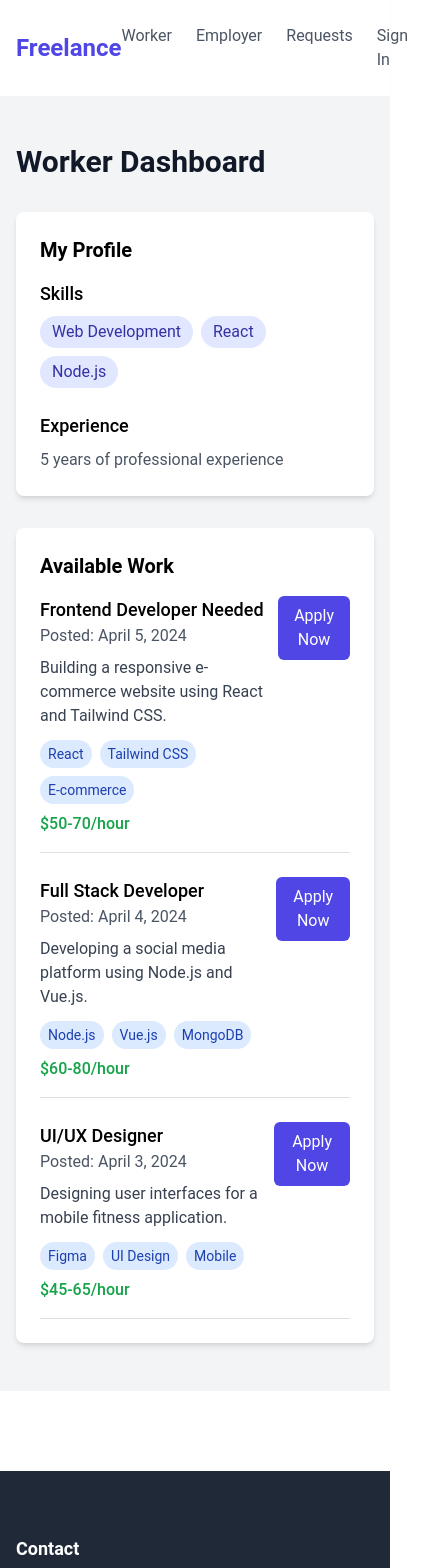
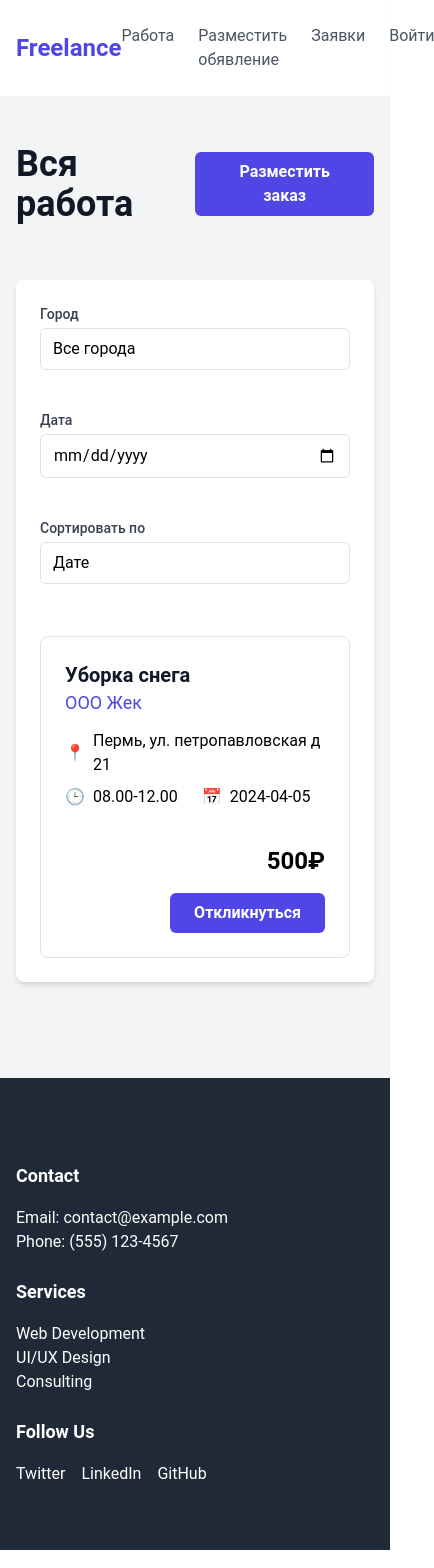
Before and after one commit to SaveliyShutov/freelance, a Nuxt app: page /worker in a window 390 px wide. Shown: the top 1568 px of the page, 434 px wide, since content can reach past the window. Built offline with nearby package versions, Linux system fonts and the light colour scheme.

Commit message:
add vuetify and create worker page

```diff
--- a/layouts/default.vue
+++ b/layouts/default.vue
@@ -5,20 +5,21 @@
       <nav class="h-16 flex items-center justify-between">
         <NuxtLink to="/" class="text-2xl font-bold text-indigo-600">Freelance</NuxtLink>
         <div class="flex gap-6">
-          <NuxtLink to="/worker" class="text-gray-600 hover:text-gray-900">Worker</NuxtLink>
-          <NuxtLink to="/employer" class="text-gray-600 hover:text-gray-900">Employer</NuxtLink>
-          <NuxtLink to="/requests" class="text-gray-600 hover:text-gray-900">Requests</NuxtLink>
-          <NuxtLink to="/sign" class="text-gray-600 hover:text-gray-900">Sign In</NuxtLink>
+          <NuxtLink to="/worker" class="text-gray-600 hover:text-gray-900">Работа</NuxtLink>
+          <NuxtLink to="/employer" class="text-gray-600 hover:text-gray-900">Разместить обявление</NuxtLink>
+          <NuxtLink to="/requests" class="text-gray-600 hover:text-gray-900">Заявки</NuxtLink>
+          <NuxtLink to="/sign" class="text-gray-600 hover:text-gray-900">Войти</NuxtLink>
         </div>
       </nav>
     </v-container>
   </header>
-  <div class="min-h-screen bg-gray-100">
+
+  <div class="bg-gray-100 pb-20">
     <slot />
   </div>
 
   <!-- Footer -->
-  <footer class="bg-gray-800 text-white mt-20">
+  <footer class="bg-gray-800 text-white pt-5">
     <v-container>
       <v-row class="py-12">
         <v-col cols="12" md="4">
--- a/pages/employer.vue
+++ b/pages/employer.vue
@@ -1,9 +1,15 @@
 <template>
-  <div class="max-w-7xl mx-auto px-4 sm:px-6 lg:px-8 py-12">
+  <v-container class="py-12">
+    <v-row>
+      <v-col cols="12">
         <h1 class="text-3xl font-bold text-gray-900 mb-8">Employer Dashboard</h1>
+      </v-col>
+    </v-row>
 
     <!-- Active Projects -->
-    <div class="bg-white p-6 rounded-lg shadow-md mb-8">
+    <v-row class="mb-8">
+      <v-col cols="12">
+        <div class="bg-white p-6 rounded-lg shadow-md">
           <h2 class="text-xl font-semibold mb-4">Active Projects</h2>
           <div class="space-y-6">
             <div class="border-b pb-4">
@@ -24,8 +30,12 @@
             </div>
           </div>
         </div>
+      </v-col>
+    </v-row>
 
     <!-- Post New Job -->
+    <v-row>
+      <v-col cols="12">
         <div class="bg-white p-6 rounded-lg shadow-md">
           <h2 class="text-xl font-semibold mb-4">Post a New Job</h2>
           <form class="space-y-4">
@@ -42,5 +52,7 @@
             </button>
           </form>
         </div>
-  </div>
+      </v-col>
+    </v-row>
+  </v-container>
 </template>
--- a/pages/worker.vue
+++ b/pages/worker.vue
@@ -1,87 +1,125 @@
+<script setup>
+const filters = ref({
+  town: '',
+  date: ''
+})
+
+const sortBy = ref('date')
+
+// Available towns
+const towns = ['Пермь']
+
+// Sample job data
+const jobs = ref([
+  {
+    id: 1,
+    title: 'Уборка снега',
+    organization: 'ООО Жек',
+    postedDate: '2024-04-05',
+    postedTime: '09:30 AM',
+    workingHours: '08.00-12.00',
+    duration: '6 часов',
+    town: 'Пермь, ул. петропавловская д 21',
+    description: '',
+    salaryRange: '500'
+  }
+])
+</script>
+
 <template>
-  <div class="max-w-7xl mx-auto px-4 sm:px-6 lg:px-8 py-12">
-    <h1 class="text-3xl font-bold text-gray-900 mb-8">Worker Dashboard</h1>
+  <v-container>
+    <v-row>
+      <v-col cols="12" class="flex flex-row align-center justify-between">
+        <h1 class="text-4xl font-bold text-gray-900 my-8">Вся работа</h1>
+        <button class="bg-indigo-600 text-white px-6 py-2 rounded-md hover:bg-indigo-700 transition-colors font-bold">
+          Разместить заказ
+        </button>
+      </v-col>
+    </v-row>
 
-    <!-- Profile Section -->
-    <div class="bg-white p-6 rounded-lg shadow-md mb-8">
-      <h2 class="text-xl font-semibold mb-4">My Profile</h2>
-      <div class="grid grid-cols-1 md:grid-cols-2 gap-6">
-        <div>
-          <h3 class="text-lg font-medium mb-2">Skills</h3>
-          <div class="flex flex-wrap gap-2">
-            <span class="px-3 py-1 bg-indigo-100 text-indigo-800 rounded-full">Web Development</span>
-            <span class="px-3 py-1 bg-indigo-100 text-indigo-800 rounded-full">React</span>
-            <span class="px-3 py-1 bg-indigo-100 text-indigo-800 rounded-full">Node.js</span>
+    <v-row>
+      <v-col cols="12">
+        <div class="bg-white p-6 rounded-lg shadow-md">
+          <!-- Filters and Sorting -->
+          <v-row class="mb-6">
+            <v-col cols="12" md="4">
+              <div class="mb-4">
+                <label class="block text-sm font-medium text-gray-700 mb-1">Город</label>
+                <select v-model="filters.town"
+                  class="w-full px-3 py-2 border border-gray-300 rounded-md focus:ring-indigo-500 focus:border-indigo-500">
+                  <option value="">Все города</option>
+                  <option v-for="town in towns" :key="town" :value="town">{{ town }}</option>
+                </select>
+              </div>
+            </v-col>
+            <v-col cols="12" md="4">
+              <div class="mb-4">
+                <label class="block text-sm font-medium text-gray-700 mb-1">Дата</label>
+                <input type="date" v-model="filters.date"
+                  class="w-full px-3 py-2 border border-gray-300 rounded-md focus:ring-indigo-500 focus:border-indigo-500" />
+              </div>
+            </v-col>
+            <v-col cols="12" md="4">
+              <div class="mb-4">
+                <label class="block text-sm font-medium text-gray-700 mb-1">Сортировать по</label>
+                <select v-model="sortBy"
+                  class="w-full px-3 py-2 border border-gray-300 rounded-md focus:ring-indigo-500 focus:border-indigo-500">
+                  <option value="date">Дате</option>
+                  <option value="price-asc">Цене (по возрастанию)</option>
+                  <option value="price-desc">цене (по убыванию)</option>
+                </select>
+              </div>
+            </v-col>
+          </v-row>
+
+          <div class="space-y-6">
+            <div v-for="job in jobs" :key="job.id" class="border rounded-lg p-6 hover:shadow-lg transition-shadow">
+              <v-row>
+                <v-col cols="12" md="8">
+                  <!-- Job Title and Organization -->
+                  <div class="mb-3">
+                    <h3 class="text-xl font-semibold text-gray-900">{{ job.title }}</h3>
+                    <p class="text-lg text-indigo-600">{{ job.organization }}</p>
+                  </div>
+
+                  <!-- Location -->
+                  <div class="flex items-center gap-2 mb-2">
+                    <span class="text-gray-600">📍</span>
+                    <span>{{ job.town }}</span>
+                  </div>
+
+                  <!-- Time and Duration -->
+                  <div class="flex flex-wrap gap-x-6 gap-y-2 mb-3">
+                    <div class="flex items-center gap-2">
+                      <span class="text-gray-600">🕒</span>
+                      <span>{{ job.workingHours }}</span>
+                    </div>
+                    <div class="flex items-center gap-2">
+                      <span class="text-gray-600">📅</span>
+                      <span> {{ job.postedDate }}</span>
+                    </div>
+                  </div>
+                </v-col>
+
+                <v-col cols="12" md="4" class="flex flex-col justify-between">
+                  <!-- Price -->
+                  <div class="text-right mb-4">
+                    <p class="text-2xl font-bold">{{ job.salaryRange }}₽</p>
+                  </div>
+
+                  <!-- Apply Button -->
+                  <div class="text-right">
+                    <button
+                      class="bg-indigo-600 text-white px-6 py-2 rounded-md hover:bg-indigo-700 transition-colors font-bold">
+                      Откликнуться
+                    </button>
+                  </div>
+                </v-col>
+              </v-row>
+            </div>
           </div>
         </div>
-        <div>
-          <h3 class="text-lg font-medium mb-2">Experience</h3>
-          <p class="text-gray-600">5 years of professional experience</p>
-        </div>
-      </div>
-    </div>
-
-    <!-- Available Work -->
-    <div class="bg-white p-6 rounded-lg shadow-md">
-      <h2 class="text-xl font-semibold mb-4">Available Work</h2>
-      <div class="space-y-6">
-        <div class="border-b pb-4">
-          <div class="flex justify-between items-start">
-            <div>
-              <h3 class="text-lg font-medium">Frontend Developer Needed</h3>
-              <p class="text-gray-600 mb-2">Posted: April 5, 2024</p>
-              <p class="text-gray-700">Building a responsive e-commerce website using React and Tailwind CSS.</p>
-              <div class="flex flex-wrap gap-2 mt-3">
-                <span class="px-2 py-1 bg-blue-100 text-blue-800 text-sm rounded-full">React</span>
-                <span class="px-2 py-1 bg-blue-100 text-blue-800 text-sm rounded-full">Tailwind CSS</span>
-                <span class="px-2 py-1 bg-blue-100 text-blue-800 text-sm rounded-full">E-commerce</span>
-              </div>
-              <p class="text-green-600 font-medium mt-2">$50-70/hour</p>
-            </div>
-            <button class="bg-indigo-600 text-white px-4 py-2 rounded-md hover:bg-indigo-700">
-              Apply Now
-            </button>
-          </div>
-        </div>
-
-        <div class="border-b pb-4">
-          <div class="flex justify-between items-start">
-            <div>
-              <h3 class="text-lg font-medium">Full Stack Developer</h3>
-              <p class="text-gray-600 mb-2">Posted: April 4, 2024</p>
-              <p class="text-gray-700">Developing a social media platform using Node.js and Vue.js.</p>
-              <div class="flex flex-wrap gap-2 mt-3">
-                <span class="px-2 py-1 bg-blue-100 text-blue-800 text-sm rounded-full">Node.js</span>
-                <span class="px-2 py-1 bg-blue-100 text-blue-800 text-sm rounded-full">Vue.js</span>
-                <span class="px-2 py-1 bg-blue-100 text-blue-800 text-sm rounded-full">MongoDB</span>
-              </div>
-              <p class="text-green-600 font-medium mt-2">$60-80/hour</p>
-            </div>
-            <button class="bg-indigo-600 text-white px-4 py-2 rounded-md hover:bg-indigo-700">
-              Apply Now
-            </button>
-          </div>
-        </div>
-
-        <div class="border-b pb-4">
-          <div class="flex justify-between items-start">
-            <div>
-              <h3 class="text-lg font-medium">UI/UX Designer</h3>
-              <p class="text-gray-600 mb-2">Posted: April 3, 2024</p>
-              <p class="text-gray-700">Designing user interfaces for a mobile fitness application.</p>
-              <div class="flex flex-wrap gap-2 mt-3">
-                <span class="px-2 py-1 bg-blue-100 text-blue-800 text-sm rounded-full">Figma</span>
-                <span class="px-2 py-1 bg-blue-100 text-blue-800 text-sm rounded-full">UI Design</span>
-                <span class="px-2 py-1 bg-blue-100 text-blue-800 text-sm rounded-full">Mobile</span>
-              </div>
-              <p class="text-green-600 font-medium mt-2">$45-65/hour</p>
-            </div>
-            <button class="bg-indigo-600 text-white px-4 py-2 rounded-md hover:bg-indigo-700">
-              Apply Now
-            </button>
-          </div>
-        </div>
-      </div>
-    </div>
-  </div>
+      </v-col>
+    </v-row>
+  </v-container>
 </template>
--- a/plugins/vuetify.ts
+++ b/plugins/vuetify.ts
@@ -6,7 +6,17 @@ import { createVuetify } from 'vuetify'
 
 export default defineNuxtPlugin((app) => {
   const vuetify = createVuetify({
-    // ... your configuration
+    theme: {
+      themes: {
+        light: {
+          dark: false,
+          colors: {
+            primary: '#4F46E5',
+            // secondary:'000000'
+          }
+        },
+      },
+    },
   })
   app.vueApp.use(vuetify)
 })
```
Also changed, not shown: pages/index.vue (+14 -4 lines), pages/requests.vue (+16 -4 lines), pages/sign.vue (+9 -5 lines). Lines whose indentation alone changed are shown as unchanged.
